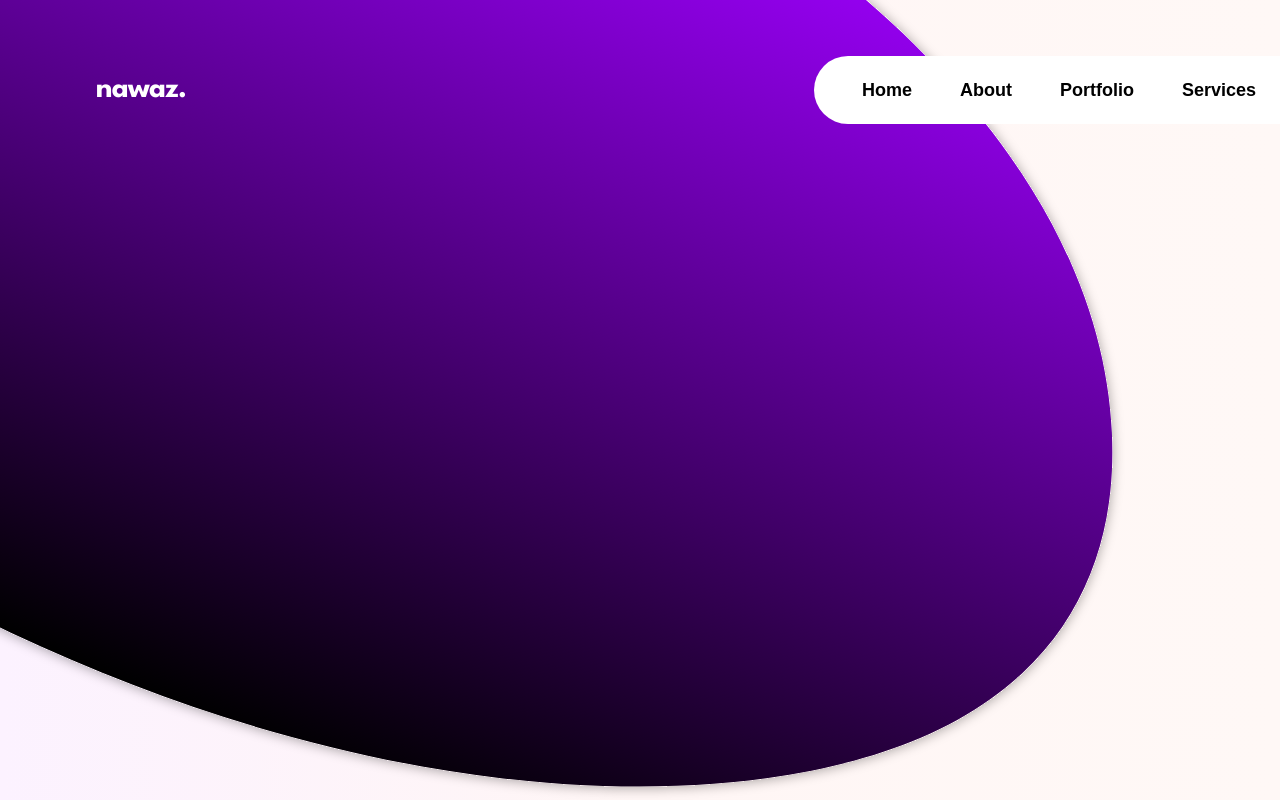
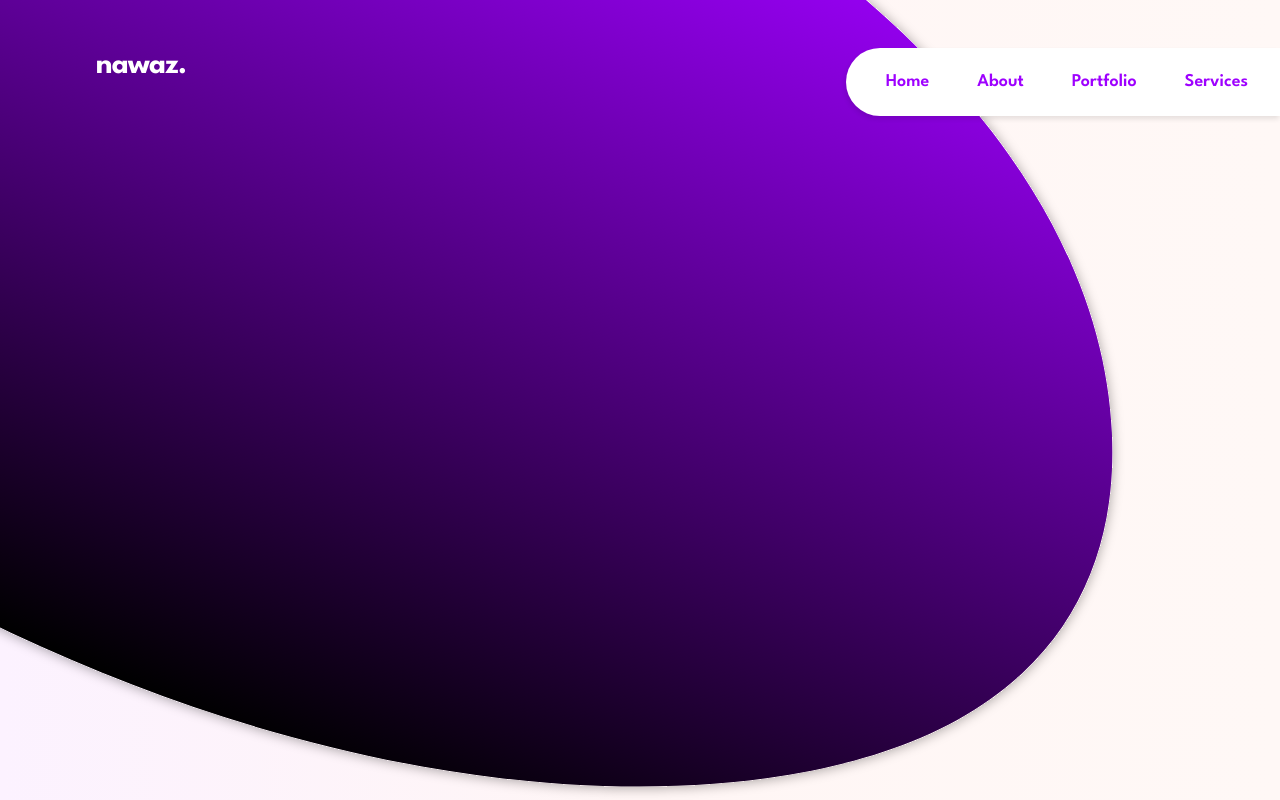
Before and after one commit to heynawaz/portfolio, a Next.js app: page / in a window 1280 px wide. Built offline with nearby package versions, Linux system fonts and the light colour scheme.

Commit message:
feat: fixed navbar

```diff
--- a/src/app/layout.tsx
+++ b/src/app/layout.tsx
@@ -1,6 +1,7 @@
 import type { Metadata } from "next";
 import { League_Spartan } from "next/font/google";
 import "./globals.css";
+import Navbar from '@/components/Navbar';
 
 const ls_font = League_Spartan({ subsets: ["latin"] });
 
@@ -16,7 +17,10 @@ export default function RootLayout({
 }>) {
   return (
     <html lang="en">
-      <body className={ls_font.className}>{children}</body>
+      <body className={ls_font.className}>
+        <Navbar />
+        {children}
+      </body>
     </html>
   );
 }
--- a/src/components/Hero/index.tsx
+++ b/src/components/Hero/index.tsx
@@ -1,22 +1,15 @@
 import Image from "next/image";
-import React from "react";
+import React from 'react';
+import Navbar from '../Navbar';
 
 type Props = {};
 
 const Hero = (props: Props) => {
   return (
     <div className="relative h-screen">
-      <Image src={"/svg/hero.svg"} className="object-fill min-w-max" fill={true} alt="Hero background" priority={true} />
-      <header className="absolute w-full pl-24 mt-14 flex justify-between items-center">
+      <Image src={'/svg/hero.svg'} className="object-fill min-w-max" fill={true} alt="Hero background" priority={true} />
+      <header className="absolute w-full pl-24 mt-12 flex justify-between items-center">
         <div className="text-3xl text-white font-bold tracking-tight">nawaz.</div>
-        <nav className="bg-white rounded-tl-full rounded-bl-full py-5 pl-6 font-poppins">
-          <ul className="flex flex-row items-center h-fit font-bold text-lg">
-            <li className="mx-6">Home</li>
-            <li className="mx-6">About</li>
-            <li className="mx-6">Portfolio</li>
-            <li className="mx-6">Services</li>
-          </ul>
-        </nav>
       </header>
     </div>
   );
--- /dev/null
+++ b/src/components/Navbar/index.tsx
@@ -0,0 +1,25 @@
+import Link from 'next/link';
+import React from 'react';
+
+type Props = {};
+
+const Navbar = (props: Props) => {
+  return (
+    <nav className="fixed right-0 z-10 bg-white rounded-tl-full rounded-bl-full mt-12 py-3 pl-4 pr-2 shadow-[-1px_3px_5px_0px_rgb(0,0,0,0.1)] flex flex-row items-center h-fit font-semibold text-lg text-primary transition-all">
+      <Link href={'#'} className="py-2 px-6 rounded-full hover:bg-primary hover:text-white">
+        Home
+      </Link>
+      <Link href={'#'} className="py-2 px-6 rounded-full hover:bg-primary hover:text-white">
+        About
+      </Link>
+      <Link href={'#'} className="py-2 px-6 rounded-full hover:bg-primary hover:text-white">
+        Portfolio
+      </Link>
+      <Link href={'#'} className="py-2 px-6 rounded-full hover:bg-primary hover:text-white">
+        Services
+      </Link>
+    </nav>
+  );
+};
+
+export default Navbar;
--- a/tailwind.config.ts
+++ b/tailwind.config.ts
@@ -3,9 +3,19 @@ import type { Config } from "tailwindcss";
 const config: Config = {
   content: ["./src/pages/**/*.{js,ts,jsx,tsx,mdx}", "./src/components/**/*.{js,ts,jsx,tsx,mdx}", "./src/app/**/*.{js,ts,jsx,tsx,mdx}"],
   theme: {
+    screens: {
+      sm: "480px",
+      md: "768px",
+      lg: "976px",
+      xl: "1440px",
+    },
     extend: {
       fontFamily: {
         poppins: ["Poppins", "sans-serif"],
+        ls: ["League Spartan", "sans-serif"],
+      },
+      colors: {
+        primary: "#9E00FF",
       },
       backgroundImage: {
         "gradient-radial": "radial-gradient(var(--tw-gradient-stops))",
```
Also changed, not shown: 1 other file (tests, documents, lock files or other folders).
